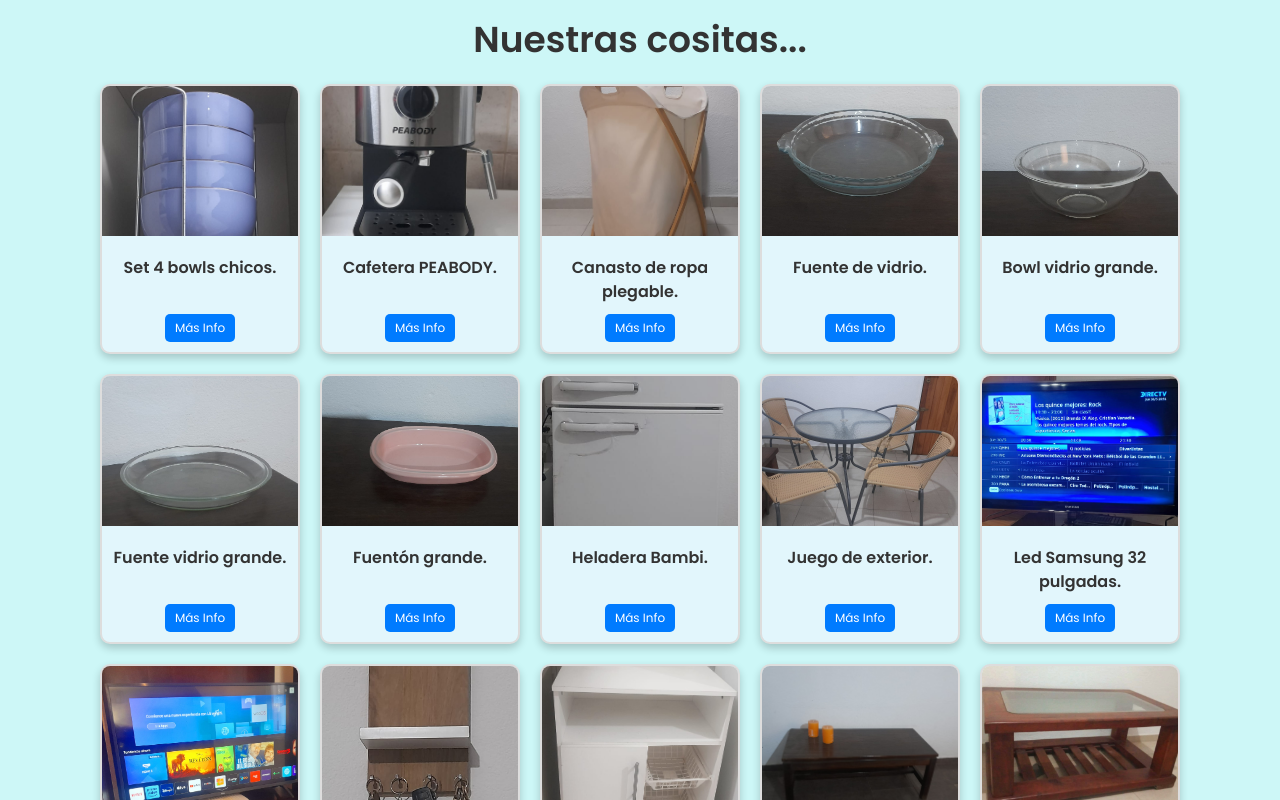
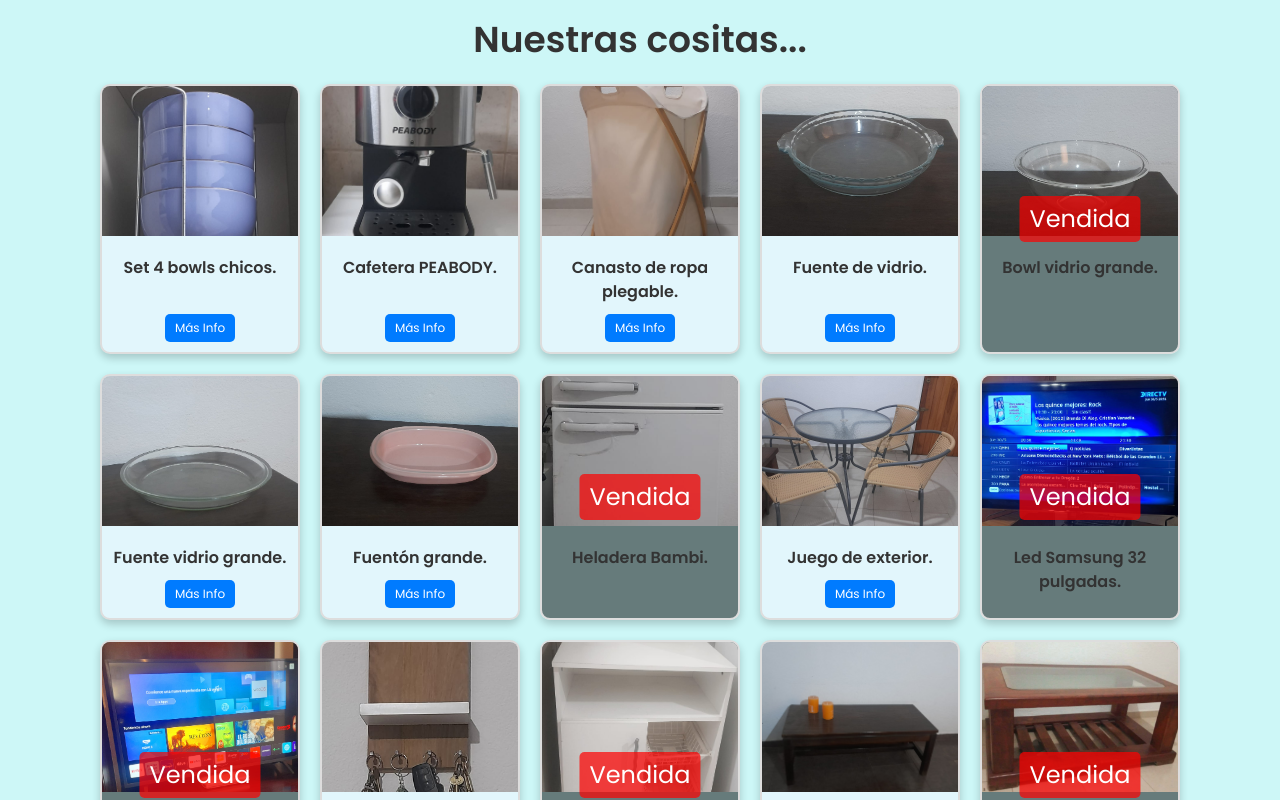
Before and after one commit to Franco2730/lili-diego, a React (Vite) app: page /gallery in a window 1280 px wide. Built offline with nearby package versions, Linux system fonts and the light colour scheme; what webfontloader would draw is missing.

Commit message:
lili y diego

```diff
--- a/src/GalleryPage.jsx
+++ b/src/GalleryPage.jsx
@@ -11,20 +11,20 @@ const GalleryPage = () => {
     { src: '/cafetera.jpg', name: 'Cafetera PEABODY.' },
     { src: '/canasto.jpg', name: 'Canasto de ropa plegable.' },
     { src: '/fuente.jpg', name: 'Fuente de vidrio.' },
-    { src: '/fuente2.jpg', name: 'Bowl vidrio grande.' },
+    { src: '/fuente2.jpg', name: 'Bowl vidrio grande.', sold: true },
     { src: '/fuente3.jpg', name: 'Fuente vidrio grande.' },
     { src: '/fuenton.jpg', name: 'Fuentón grande.' },
-    { src: '/heladeraBambi.jpg', name: 'Heladera Bambi.' },
+    { src: '/heladeraBambi.jpg', name: 'Heladera Bambi.', sold: true },
     { src: '/juegoExterior.jpg', name: 'Juego de exterior.' },
-    { src: '/led.jpg', name: 'Led Samsung 32 pulgadas.' },
-    { src: '/tv.jpg', name: 'Smart tv LG.' },
+    { src: '/led.jpg', name: 'Led Samsung 32 pulgadas.', sold: true },
+    { src: '/tv.jpg', name: 'Smart tv LG.', sold: true },
     { src: '/llavero.jpg', name: 'Llavero de madera' },
-    { src: '/mesa.jpg', name: 'Mueble para cocina.' },
+    { src: '/mesa.jpg', name: 'Mueble para cocina.', sold: true },
     { src: '/mesaRatona.jpg', name: 'Mesa ratona de madera.' },
-    { src: '/mesaRatona2.jpg', name: 'Mesa ratona, madera y vidrio.' },
+    { src: '/mesaRatona2.jpg', name: 'Mesa ratona, madera y vidrio.', sold: true },
     { src: '/palo.jpg', name: 'Palo de Hockey Mercian - 90% carbono.' },
     { src: '/perchero.jpg', name: 'Perchero de madera.' },
-    { src: '/platos.jpg', name: 'Fuentes.' },
+    { src: '/platos.jpg', name: 'Fuentes.', sold: true },
     { src: '/setCafe.jpg', name: 'Set de café completo.' },
     { src: '/vajilla.jpg', name: 'Set de tazas y platitos.' },
     { src: '/velas.jpg', name: 'Velas decorativas.' },
```
